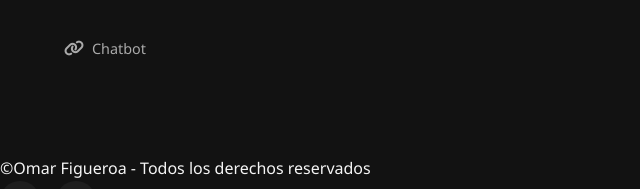
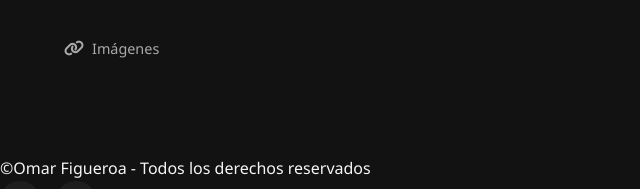
Before and after one commit to OmarFigueroa97/OmarFigueroa97.github.io, a plain HTML site: page index.html in a window 1280 px wide. Shown: the part 5345-5534 px from the top of the page, 0-640 px from the left. Drawn offline with Linux system fonts and the light colour scheme.

Commit message:
Update index.html

```diff
--- a/index.html
+++ b/index.html
@@ -246,7 +246,7 @@
                     </div>
                 </div>
                 <div class="project-links">
-                    <a href="https://drive.google.com/drive/folders/1IRi0Aoxb6LRq-Vy3KXhkPAPLCy1L2H9N?usp=drive_link" target="_blank"><i class="fas fa-link"></i>Chatbot</a>
+                    <a href="https://drive.google.com/drive/folders/1IRi0Aoxb6LRq-Vy3KXhkPAPLCy1L2H9N?usp=drive_link" target="_blank"><i class="fas fa-link"></i>Imágenes</a>
                 </div>
             </div>
 
```
